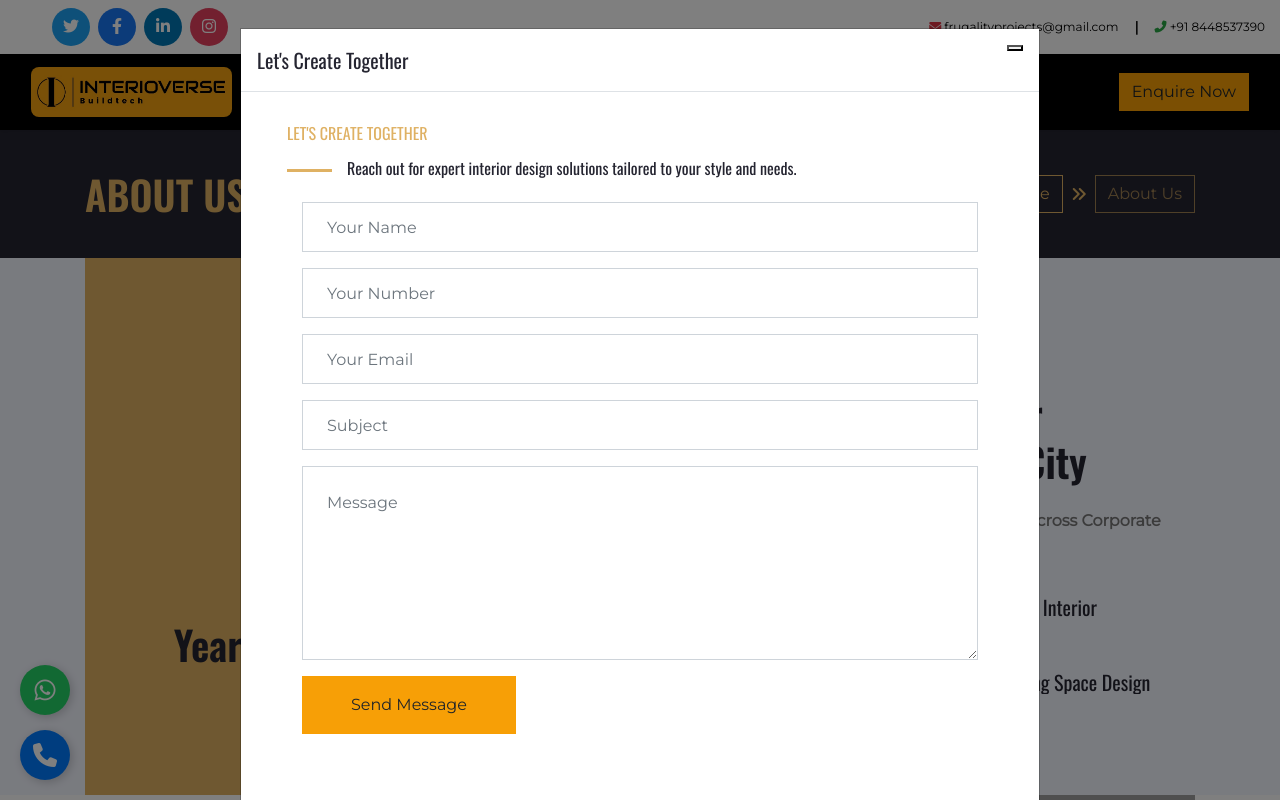
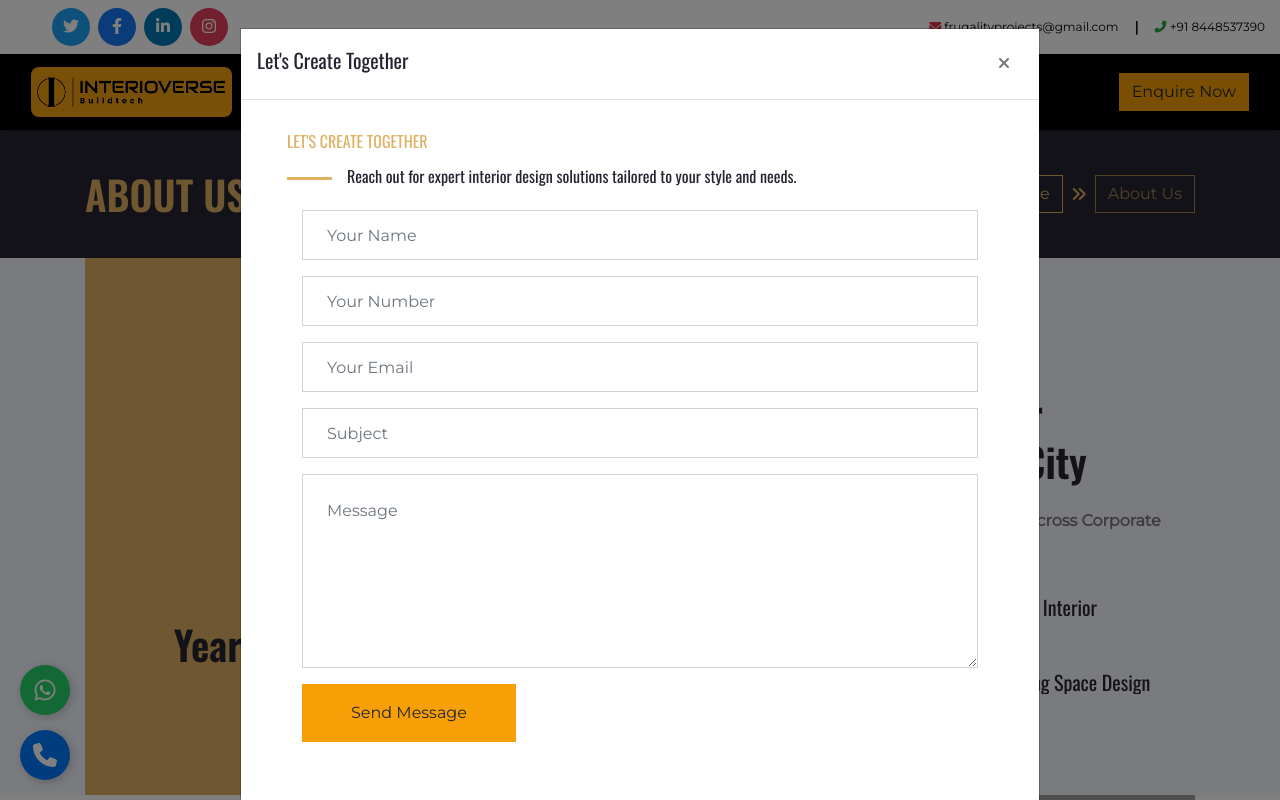
Before and after one commit to dev12-cyber/innovation, a plain HTML site: page about.html in a window 1280 px wide. Both pictures are taken after a click on the button "Enquire Now". Shown: the top 800 px of the page. Drawn offline with nearby package versions, Linux system fonts and the light colour scheme; grey boxes are pictures that could not be loaded.

Commit message:
Updated all files

```diff
--- a/about.html
+++ b/about.html
@@ -117,7 +117,9 @@
         <div class="modal-content">
             <div class="modal-header">
                 <h5 class="modal-title" id="contactModalLabel">Let's Create Together</h5>
-                <button type="button" class="btn-close" data-bs-dismiss="modal" aria-label="Close"></button>
+                <button type="button" class="btn" data-bs-dismiss="modal">
+                    <i class="fas fa-times"></i>
+                </button>
             </div>
             <div class="modal-body">
                 <div class="container-fluid bg-white py-3">
```
Also changed, not shown: contact.html (+3 -1 lines), gallery.html (+3 -1 lines), index.html (+3 -1 lines), projects.html (+3 -1 lines), service.html (+3 -1 lines).
